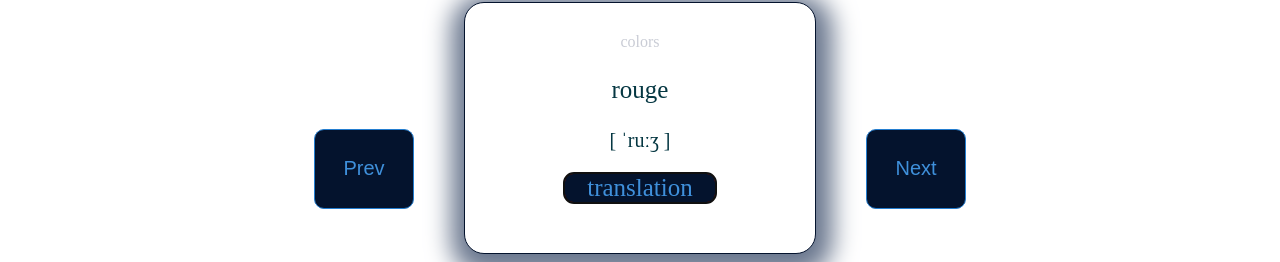
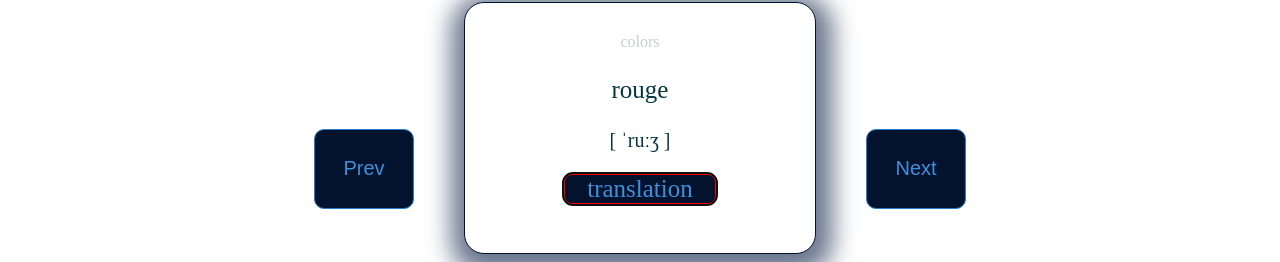
Before and after one commit to KateM3d/words, a React (Create React App) app in the folder words/: page /category in a window 1280 px wide. Shown: the part 747-1009 px from the top of the page. Built offline with nearby package versions, Linux system fonts and the light colour scheme.

Commit message:
added focus styles

```diff
--- a/words/src/components/Flashcard/Flashcard.scss
+++ b/words/src/components/Flashcard/Flashcard.scss
@@ -30,8 +30,6 @@
             &:hover {
                 cursor: pointer;
             }
-}
-
             .word {
                 &_category {
                     margin-top: 30px;
@@ -40,16 +38,12 @@
                 &_french {
                     color: #053742;
                     font-size: 25px;
-        &:focus {
-            border: 2px solid red;
-        }
                 }
                 &_transcription {
                     color: #053742;
                     font-size: 20px;
                 }
             }
-
             .translationBtn {
                 margin: auto;
                 border: 1px solid #247ed0;
@@ -59,6 +53,10 @@
                 width: 150px;
                 &:hover {
                     cursor: pointer;
+                }
+                &:focus {
+                    border: 3px solid red;
+                }
             }
         }
 
```
Lines whose indentation alone changed are shown as unchanged.
